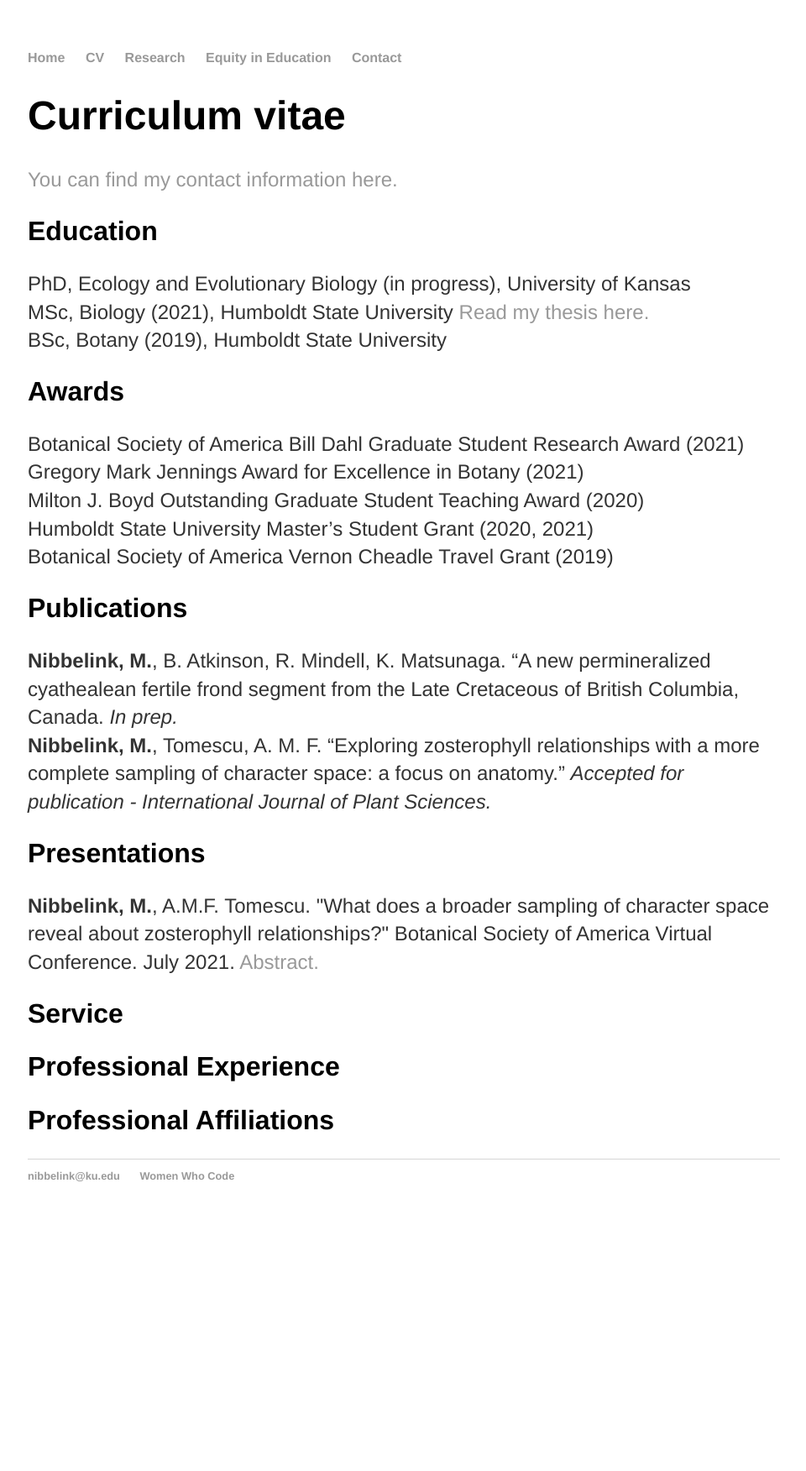
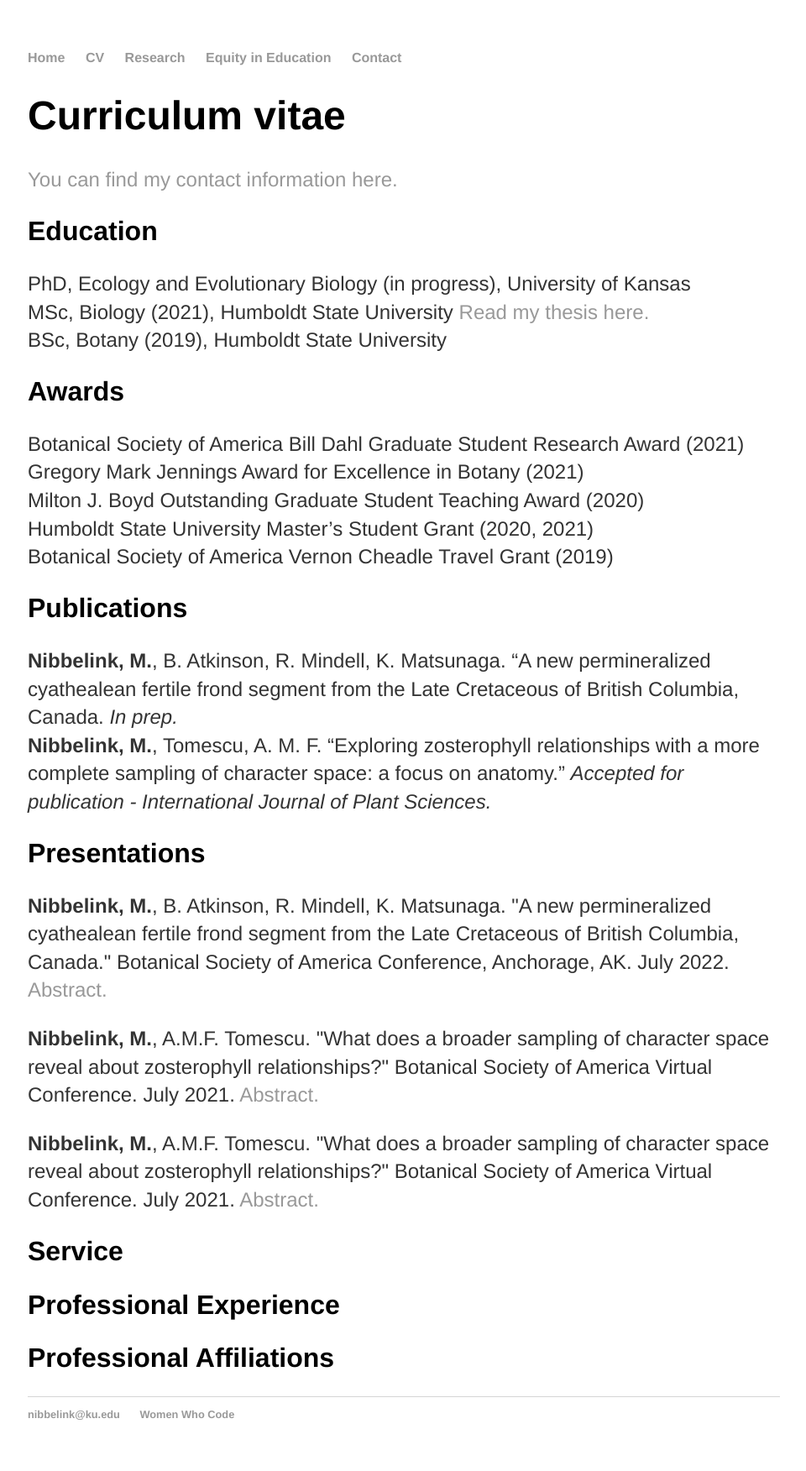
Before and after one commit to megannibbs/megannibbelink.github.io, a Jekyll site: the page built from cv/index.html, in a window 1280 px wide. Shown: the whole page at 84% size, without its empty margins (159-1119 px from the left). Built offline with Jekyll 4.4.1, drawn with Linux system fonts in a browser that asks for light colours; before the commit the page ends 1468 px from its top, so only the background shows below that.

Commit message:
Update index.html

```diff
--- a/cv/index.html
+++ b/cv/index.html
@@ -21,6 +21,8 @@ title: Meg Nibbelink | CV
 		<strong>Nibbelink, M.</strong>, Tomescu, A. M. F. “Exploring zosterophyll relationships with a more complete sampling of character space: a focus on anatomy.”
 		<em>Accepted for publication - International Journal of Plant Sciences.</em></p>
 	<h2>Presentations</h2>
+<p><strong>Nibbelink, M.</strong>, B. Atkinson, R. Mindell, K. Matsunaga. "A new permineralized cyathealean fertile frond segment from the Late Cretaceous of British Columbia, Canada." Botanical Society of America Conference, Anchorage, AK. July 2022.<a href="http://2022.botanyconference.org/engine/search/743.html"> Abstract.</a></br>
+	<p><strong>Nibbelink, M.</strong>, A.M.F. Tomescu. "What does a broader sampling of character space reveal about zosterophyll relationships?" Botanical Society of America Virtual Conference. July 2021.<a href="http://2021.botanyconference.org/engine/search/101.html"> Abstract.</a></br>
 	<p><strong>Nibbelink, M.</strong>, A.M.F. Tomescu. "What does a broader sampling of character space reveal about zosterophyll relationships?" Botanical Society of America Virtual Conference. July 2021.<a href="http://2021.botanyconference.org/engine/search/101.html"> Abstract.</a></br>
 	<h2>Service</h2>
 	<h2>Professional Experience</h2>
```
